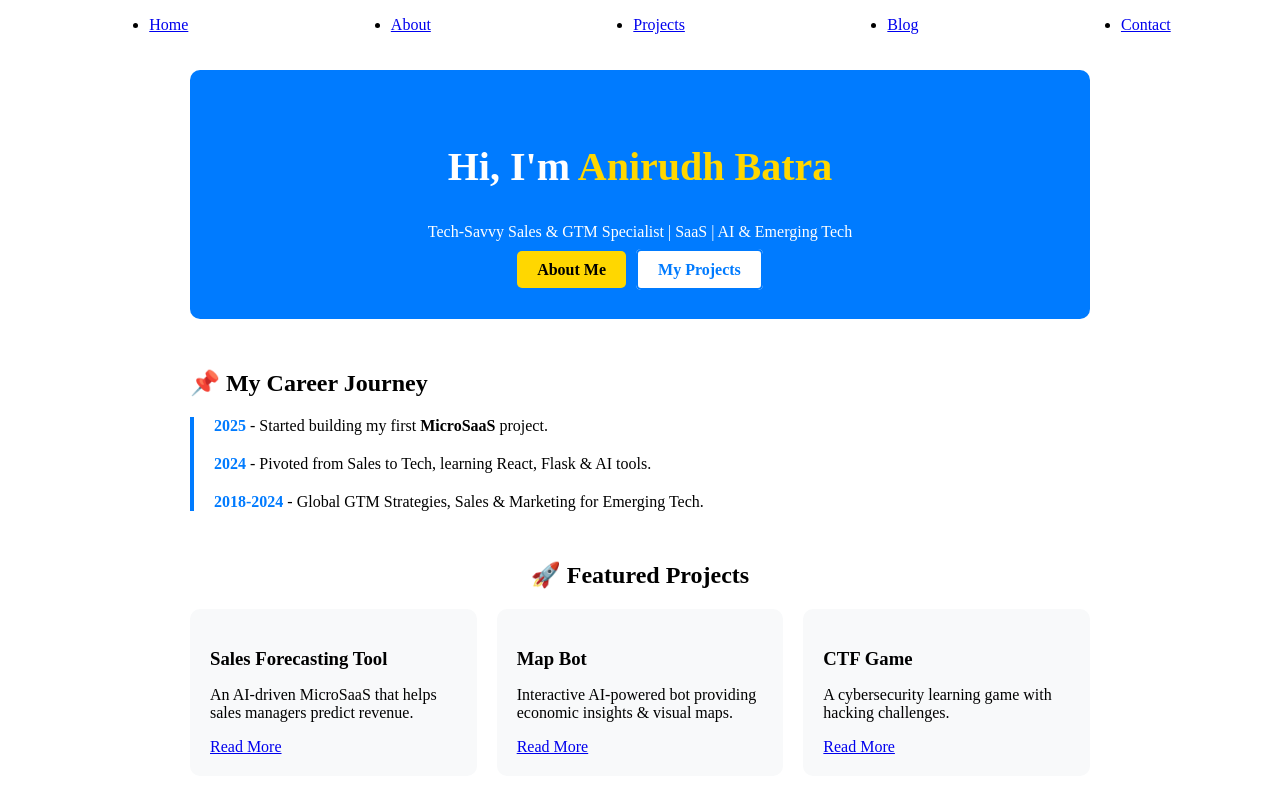
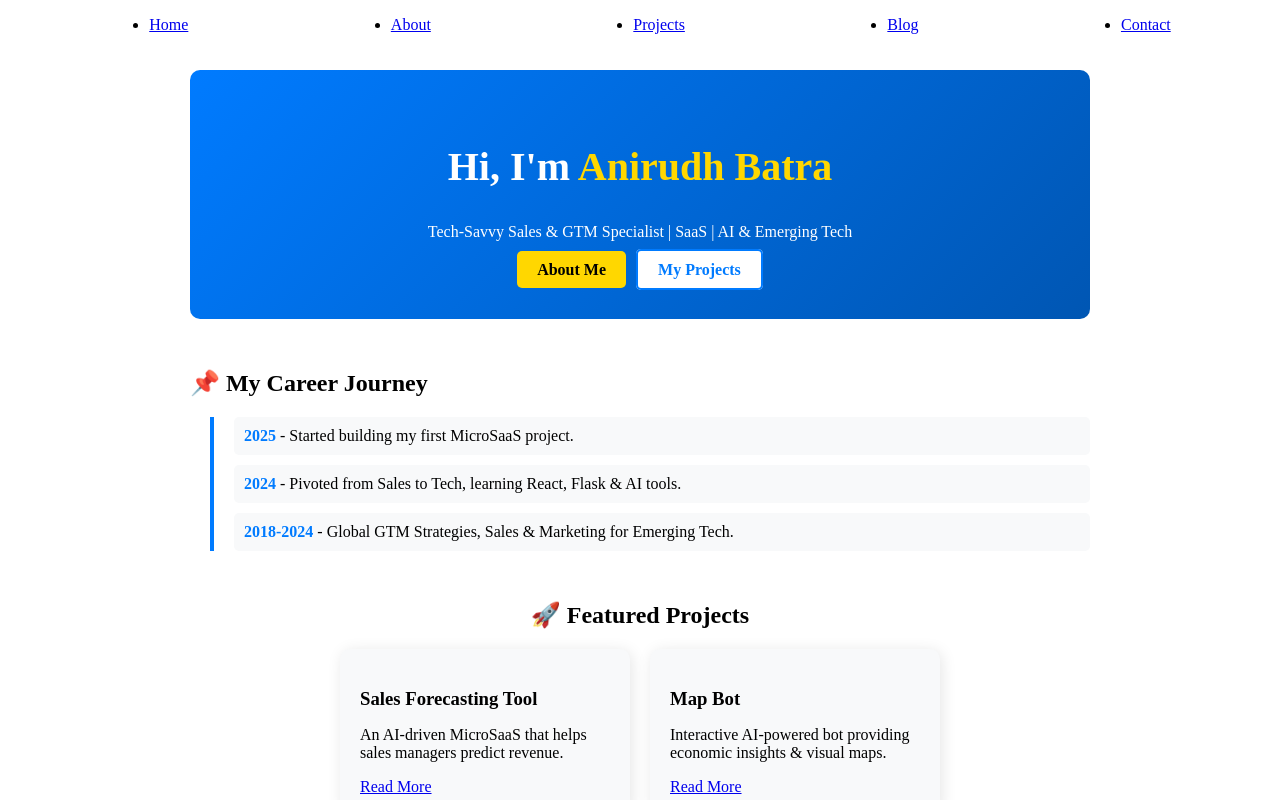
Before and after one commit to AnirudhB-6001/interactive-website, a React (Vite) app: page / in a window 1280 px wide. Shown: the top 800 px of the page. Built offline with nearby package versions, Linux system fonts and the light colour scheme.

Commit message:
Home page updated with modular components

```diff
--- /dev/null
+++ b/public/data/resumeData.json
@@ -0,0 +1,38 @@
+{
+    "careerTimeline": [
+      {
+        "year": "2025",
+        "description": "Started building my first MicroSaaS project."
+      },
+      {
+        "year": "2024",
+        "description": "Pivoted from Sales to Tech, learning React, Flask & AI tools."
+      },
+      {
+        "year": "2018-2024",
+        "description": "Global GTM Strategies, Sales & Marketing for Emerging Tech."
+      }
+    ],
+    "featuredProjects": [
+      {
+        "name": "Sales Forecasting Tool",
+        "description": "An AI-driven MicroSaaS that helps sales managers predict revenue.",
+        "link": "/blog"
+      },
+      {
+        "name": "Map Bot",
+        "description": "Interactive AI-powered bot providing economic insights & visual maps.",
+        "link": "/blog"
+      },
+      {
+        "name": "CTF Game",
+        "description": "A cybersecurity learning game with hacking challenges.",
+        "link": "/blog"
+      }
+    ],
+    "socialLinks": {
+      "linkedin": "https://linkedin.com/in/anirudh-batra-bd",
+      "github": "https://github.com/AnirudhB-6001",
+      "email": "mailto:contact@anirudhbatraofficial.com"
+    }
+  }
--- a/src/pages/Home.jsx
+++ b/src/pages/Home.jsx
@@ -1,8 +1,19 @@
-import React from "react";
+import React, { useState, useEffect } from "react";
 import { Link } from "react-router-dom";
-import "../styles/home.css"; // Ensure this path matches your project structure
+import "../styles/home.css";
 
 const Home = () => {
+  const [resumeData, setResumeData] = useState(null);
+
+  useEffect(() => {
+    fetch("/data/resumeData.json")
+      .then(response => response.json())
+      .then(data => setResumeData(data))
+      .catch(error => console.error("Error loading resume data:", error));
+  }, []);
+
+  if (!resumeData) return <div>Loading...</div>;
+
   return (
     <div className="home-container">
 
@@ -20,15 +31,11 @@ const Home = () => {
       <section className="resume-section">
         <h2>📌 My Career Journey</h2>
         <div className="timeline">
-          <div className="timeline-item">
-            <span className="year">2025</span> - Started building my first <strong>MicroSaaS</strong> project.
-          </div>
-          <div className="timeline-item">
-            <span className="year">2024</span> - Pivoted from Sales to Tech, learning React, Flask & AI tools.
-          </div>
-          <div className="timeline-item">
-            <span className="year">2018-2024</span> - Global GTM Strategies, Sales & Marketing for Emerging Tech.
-          </div>
+          {resumeData.careerTimeline.map((entry, index) => (
+            <div key={index} className="timeline-item">
+              <span className="year">{entry.year}</span> - {entry.description}
+            </div>
+          ))}
         </div>
       </section>
 
@@ -36,21 +43,13 @@ const Home = () => {
       <section className="projects-section">
         <h2>🚀 Featured Projects</h2>
         <div className="projects-grid">
-          <div className="project-card">
-            <h3>Sales Forecasting Tool</h3>
-            <p>An AI-driven MicroSaaS that helps sales managers predict revenue.</p>
-            <Link to="/blog">Read More</Link>
-          </div>
-          <div className="project-card">
-            <h3>Map Bot</h3>
-            <p>Interactive AI-powered bot providing economic insights & visual maps.</p>
-            <Link to="/blog">Read More</Link>
-          </div>
-          <div className="project-card">
-            <h3>CTF Game</h3>
-            <p>A cybersecurity learning game with hacking challenges.</p>
-            <Link to="/blog">Read More</Link>
-          </div>
+          {resumeData.featuredProjects.map((project, index) => (
+            <div key={index} className="project-card">
+              <h3>{project.name}</h3>
+              <p>{project.description}</p>
+              <Link to={project.link}>Read More</Link>
+            </div>
+          ))}
         </div>
       </section>
 
@@ -58,9 +57,9 @@ const Home = () => {
       <section className="contact-section">
         <h2>📩 Let's Connect</h2>
         <div className="social-links">
-          <a href="https://www.linkedin.com/in/anirudh-batra-bd" target="_blank" rel="noopener noreferrer">LinkedIn</a>
-          <a href="https://github.com/AnirudhB-6001" target="_blank" rel="noopener noreferrer">GitHub</a>
-          <a href="mailto:contact@anirudhbatraofficial.com">Email</a>
+          <a href={resumeData.socialLinks.linkedin} target="_blank" rel="noopener noreferrer">LinkedIn</a>
+          <a href={resumeData.socialLinks.github} target="_blank" rel="noopener noreferrer">GitHub</a>
+          <a href={resumeData.socialLinks.email}>Email</a>
         </div>
       </section>
 
--- a/src/styles/home.css
+++ b/src/styles/home.css
@@ -7,7 +7,7 @@
 
 /* Hero Section */
 .hero {
-    background: #007bff;
+  background: linear-gradient(135deg, #007bff, #0056b3);
   color: white;
   padding: 40px 20px;
   border-radius: 10px;
@@ -31,6 +31,11 @@
   padding: 10px 20px;
   border-radius: 5px;
   font-weight: bold;
+  transition: transform 0.2s ease;
+}
+
+.btn:hover {
+  transform: scale(1.05);
 }
 
 .primary {
@@ -54,13 +59,18 @@
 .timeline {
   border-left: 4px solid #007bff;
   padding-left: 20px;
+  margin-left: 20px;
 }
 
 .timeline-item {
-    margin-bottom: 20px;
+  background: #f8f9fa;
+  padding: 10px;
+  margin-bottom: 10px;
+  border-radius: 5px;
+  position: relative;
 }
 
-  .year {
+.timeline-item .year {
   font-weight: bold;
   color: #007bff;
 }
@@ -74,6 +84,7 @@
   display: flex;
   gap: 20px;
   justify-content: center;
+  flex-wrap: wrap;
 }
 
 .project-card {
@@ -82,6 +93,12 @@
   border-radius: 10px;
   width: 250px;
   text-align: left;
+  box-shadow: 2px 2px 15px rgba(0, 0, 0, 0.1);
+  transition: transform 0.2s ease;
+}
+
+.project-card:hover {
+  transform: scale(1.05);
 }
 
 .project-card h3 {
@@ -99,4 +116,9 @@
   text-decoration: none;
   font-weight: bold;
   color: #007bff;
+  transition: color 0.2s ease;
 }
+
+.social-links a:hover {
+  color: #0056b3;
+}
```
Lines whose indentation alone changed are shown as unchanged.
